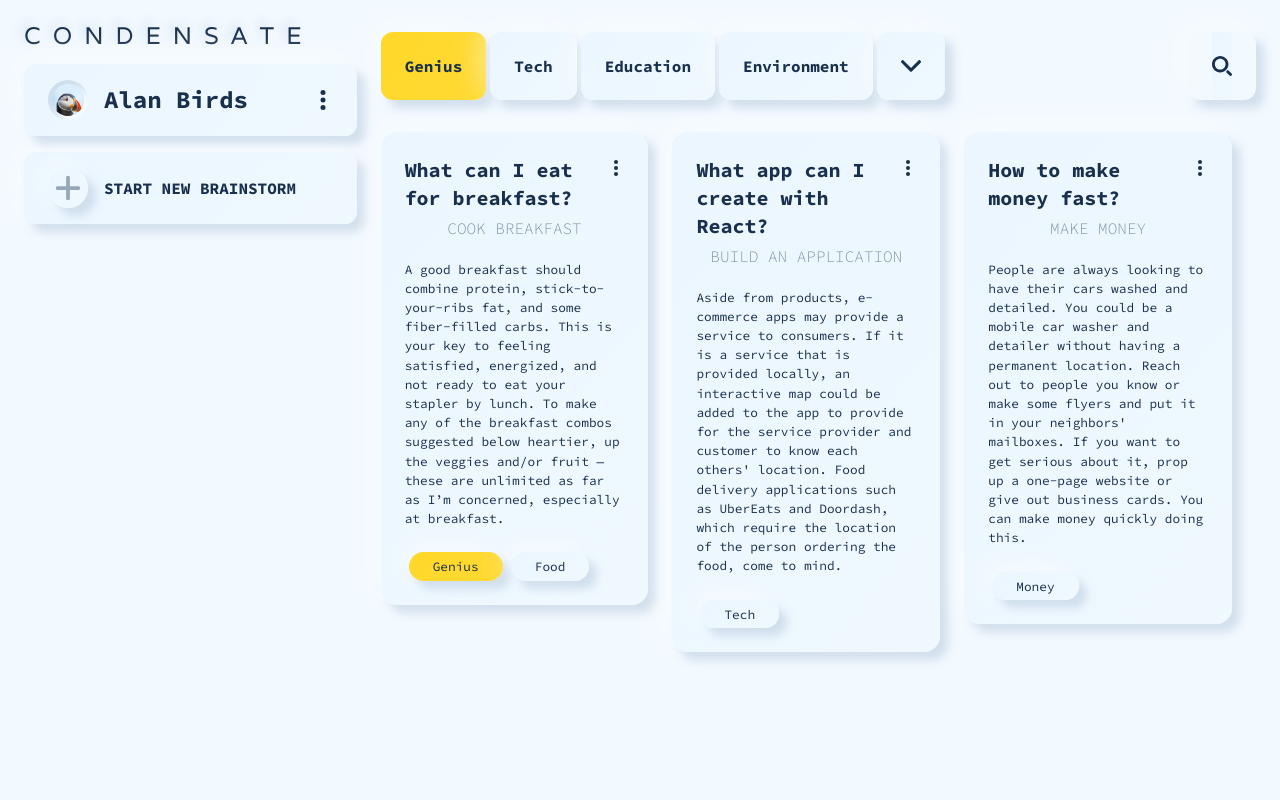
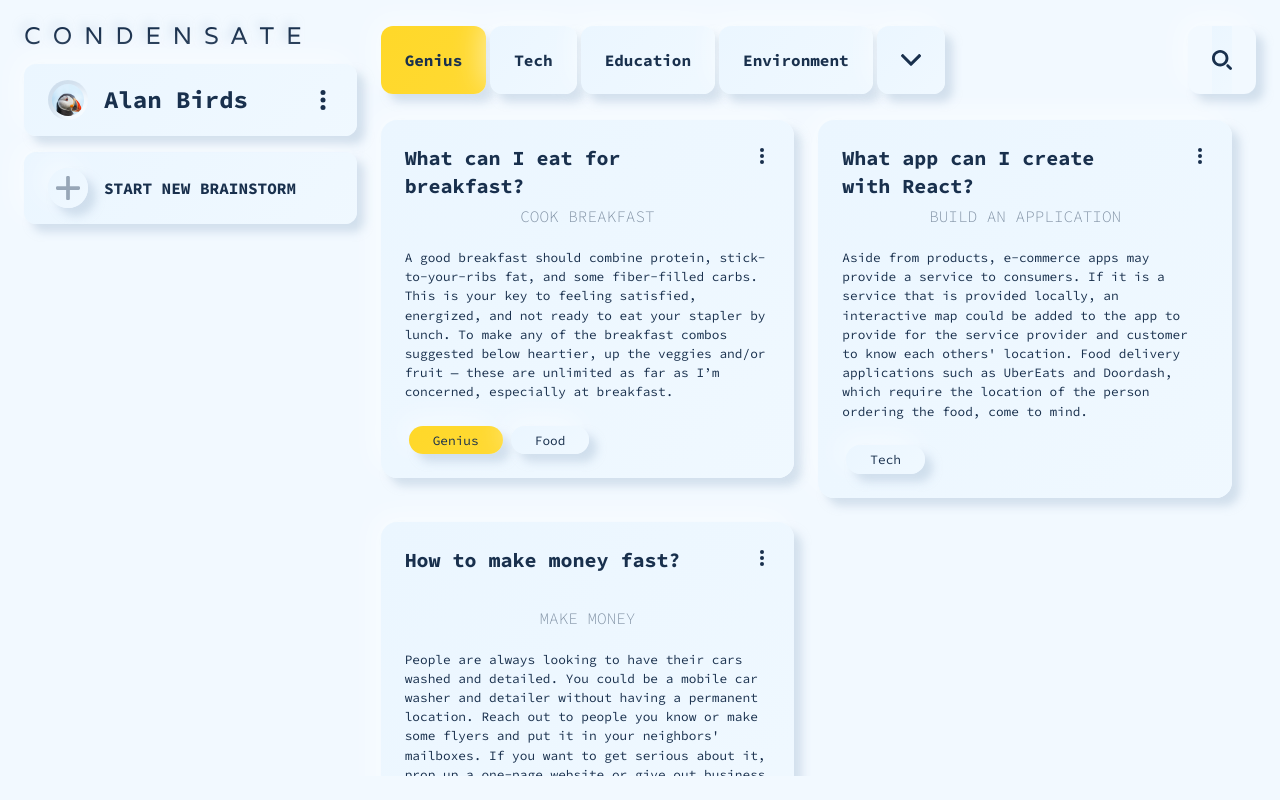
Before and after one commit to CondensateCrew/Condensate, a React (Create React App) app: page /dashboard in a window 1280 px wide. Built offline with nearby package versions, Linux system fonts and the light colour scheme.

Commit message:
Update BrainstrormContainer styles

```diff
--- a/src/Containers/BrainstormContainer/BrainstormContainer.scss
+++ b/src/Containers/BrainstormContainer/BrainstormContainer.scss
@@ -3,8 +3,9 @@
 .bs-container {
   display: grid;
   grid-gap: $medium-space;
-  grid-template-columns: repeat(auto-fill, minmax(30%,1fr));
+  grid-template-columns: repeat(auto-fill, minmax(48%,1fr));
   padding: $medium-space;
-  width: 100%; height: 80vh;
+  width: 100%; height: 85vh;
   overflow: scroll;
+  padding-bottom: 2*$large-space;
 }
```
